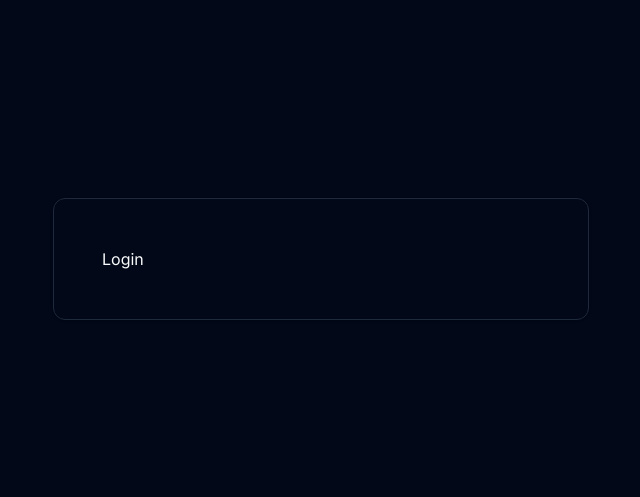
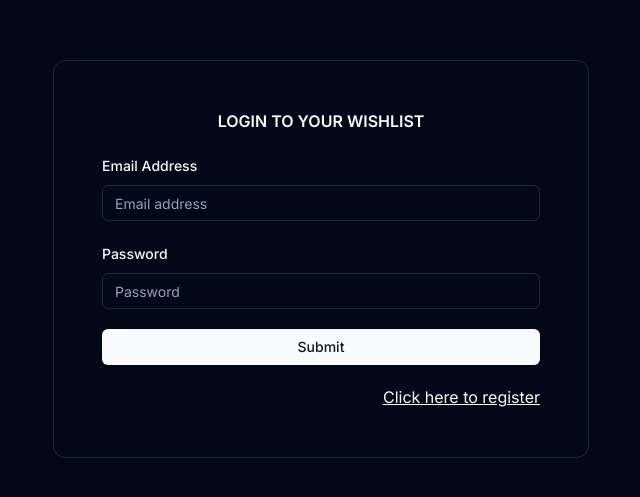
Before and after one commit to tothanhtin123/whishlist-of-products, a Next.js app in the folder wishlist-fe/: page /login in a window 1280 px wide. Shown: the part 141-638 px from the top of the page, without its empty margins (319-959 px from the left). Built offline with nearby package versions, Linux system fonts and the light colour scheme.

Commit message:
feat: complete login page

```diff
--- /dev/null
+++ b/wishlist-fe/src/app/(auth)/login/components/forms/login-form.tsx
@@ -0,0 +1,107 @@
+"use client";
+import { appConfig } from "@/consts/app-config";
+import { loginRequest } from "@/requests/auth.request";
+import { Button } from "@/shared/components/ui/button";
+import {
+  Form,
+  FormControl,
+  FormField,
+  FormItem,
+  FormLabel,
+  FormMessage,
+} from "@/shared/components/ui/form";
+import { Input } from "@/shared/components/ui/input";
+import Spinning from "@/shared/components/ui/spinning";
+import { useToast } from "@/shared/components/ui/use-toast";
+import { zodResolver } from "@hookform/resolvers/zod";
+import Link from "next/link";
+import { useRouter } from "next/navigation";
+import React, { useState } from "react";
+import { SubmitHandler, useForm } from "react-hook-form";
+import * as z from "zod";
+type LoginFormProps = {
+  defaultEmail?: string;
+};
+
+const formSchema = z.object({
+  email: z.string().email(),
+  password: z.string().min(6).max(18),
+});
+
+const LoginForm: React.FC<LoginFormProps> = (props) => {
+  const [isLoading, setLoading] = useState(false);
+  const { toast } = useToast();
+  const router = useRouter();
+  const form = useForm<z.infer<typeof formSchema>>({
+    resolver: zodResolver(formSchema),
+    defaultValues: {
+      email: props.defaultEmail,
+      password: "",
+    },
+  });
+  const handleSubmit: SubmitHandler<z.infer<typeof formSchema>> = async (values) => {
+    try {
+      setLoading(true);
+      const result = await loginRequest(values);
+      if (result.data.data.accessToken) {
+        toast({
+          title: "Login successfully",
+          description: "You will be moved to your wishlist",
+        });
+        router.push(`${appConfig.wishlistPage}`);
+      }
+    } catch (error: any) {
+      toast({
+        title: "Got an error when login",
+        description: error.message,
+        variant: "destructive",
+      });
+    } finally {
+      setLoading(false);
+    }
+  };
+  return (
+    <Form {...form}>
+      <form className="flex flex-col gap-y-5" onSubmit={form.handleSubmit(handleSubmit)}>
+        <h3 className="font-semibold uppercase text-center">Login to your wishlist</h3>
+        <FormField
+          control={form.control}
+          name="email"
+          render={({ field }) => {
+            return (
+              <FormItem>
+                <FormLabel>Email Address</FormLabel>
+                <FormControl>
+                  <Input {...field} placeholder="Email address" type="email" />
+                </FormControl>
+                <FormMessage />
+              </FormItem>
+            );
+          }}
+        />
+        <FormField
+          control={form.control}
+          name="password"
+          render={({ field }) => {
+            return (
+              <FormItem>
+                <FormLabel>Password</FormLabel>
+                <FormControl>
+                  <Input {...field} placeholder="Password" type="password" />
+                </FormControl>
+                <FormMessage />
+              </FormItem>
+            );
+          }}
+        />
+
+        <Button disabled={isLoading}>{isLoading ? <Spinning /> : "Submit"}</Button>
+        <Link className="text-right underline" href={appConfig.registerPage}>
+          Click here to register
+        </Link>
+      </form>
+    </Form>
+  );
+};
+
+export default LoginForm;
--- a/wishlist-fe/src/app/(auth)/login/page.tsx
+++ b/wishlist-fe/src/app/(auth)/login/page.tsx
@@ -1,7 +1,14 @@
 import React from "react";
+import LoginForm from "./components/forms/login-form";
 
-const LoginPage = () => {
-  return <div>Login</div>;
+type LoginPageProps = {
+  searchParams: {
+    email?: string;
+  };
+};
+
+const LoginPage: React.FC<LoginPageProps> = (props) => {
+  return <LoginForm defaultEmail={props.searchParams.email} />;
 };
 
 export default LoginPage;
--- a/wishlist-fe/src/app/(auth)/register/components/forms/register-form.tsx
+++ b/wishlist-fe/src/app/(auth)/register/components/forms/register-form.tsx
@@ -14,11 +14,12 @@ import {
 import { Input } from "@/shared/components/ui/input";
 import { Button } from "@/shared/components/ui/button";
 import Spinning from "@/shared/components/ui/spinning";
-import { api } from "@/utils/custom-axios";
 import { registerRequest } from "@/requests/auth.request";
 import { useToast } from "@/shared/components/ui/use-toast";
 import { useRouter } from "next/navigation";
 import { appConfig } from "@/consts/app-config";
+import Link from "next/link";
+import { cn } from "@/shared/utils/string";
 //ref: https://www.youtube.com/watch?v=oGq9o2BxlaI&ab_channel=WebDevEducation
 
 const formSchema = z
@@ -139,6 +140,12 @@ const RegisterForm = () => {
           }}
         />
         <Button disabled={isLoading}>{isLoading ? <Spinning /> : "Submit"}</Button>
+        <Link
+          className={cn("text-right underline", isLoading ? "invisible" : "")}
+          href={appConfig.loginPage}
+        >
+          Click here to login
+        </Link>
       </form>
     </Form>
   );
--- /dev/null
+++ b/wishlist-fe/src/app/wishlist/page.tsx
@@ -0,0 +1,7 @@
+import React from "react";
+
+const WishlistPage = () => {
+  return <div>123</div>;
+};
+
+export default WishlistPage;
--- a/wishlist-fe/src/consts/app-config.ts
+++ b/wishlist-fe/src/consts/app-config.ts
@@ -1,4 +1,6 @@
 export const appConfig = {
   API_URL: process.env.NEXT_PUBLIC_API_URL ?? "",
+  registerPage: "/register",
   loginPage: "/login",
+  wishlistPage: "/wishlist",
 };
--- a/wishlist-fe/src/requests/auth.request.ts
+++ b/wishlist-fe/src/requests/auth.request.ts
@@ -1,7 +1,10 @@
-import { RegisterUserPayload, User } from "@/types/user";
+import { LoginPayload, RegisterUserPayload, User } from "@/types/user";
 import { api } from "@/utils/custom-axios";
 
 const authApiPrefix = "/auth";
 
 export const registerRequest = (data: RegisterUserPayload): ApiResponse<ApiSuccessData<User>> =>
   api.post(`${authApiPrefix}/register`, data);
+
+export const loginRequest = (data: LoginPayload): ApiResponse<ApiSuccessData<User>> =>
+  api.post(`${authApiPrefix}/login`, data);
--- a/wishlist-fe/src/types/user.ts
+++ b/wishlist-fe/src/types/user.ts
@@ -1,6 +1,7 @@
 export type User = {
   email: string;
   fullName: string;
+  accessToken?: string;
 };
 
 export type RegisterUserPayload = {
@@ -8,3 +9,8 @@ export type RegisterUserPayload = {
   fullName: string;
   password: string;
 };
+
+export type LoginPayload = {
+  email: string;
+  password: string;
+};
--- a/wishlist-fe/src/utils/custom-axios.ts
+++ b/wishlist-fe/src/utils/custom-axios.ts
@@ -73,7 +73,7 @@ api.interceptors.response.use(
     // refresh token
     if (status === 401) {
       if (!localAuthService.accessToken) {
-        return Promise.reject(error);
+        return Promise.reject(handleError(error));
       }
 
       // isRefreshingToken make sure only one request can send refresh token request
```
